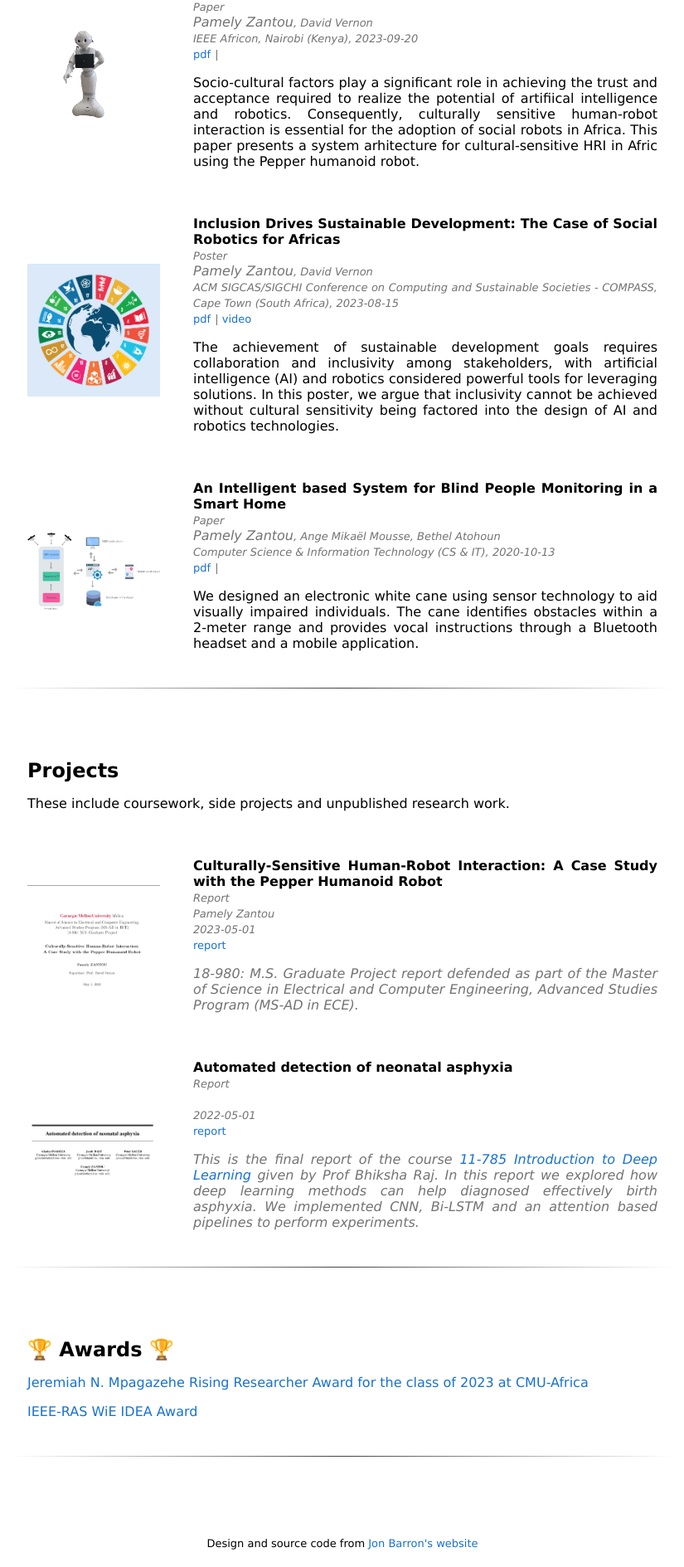
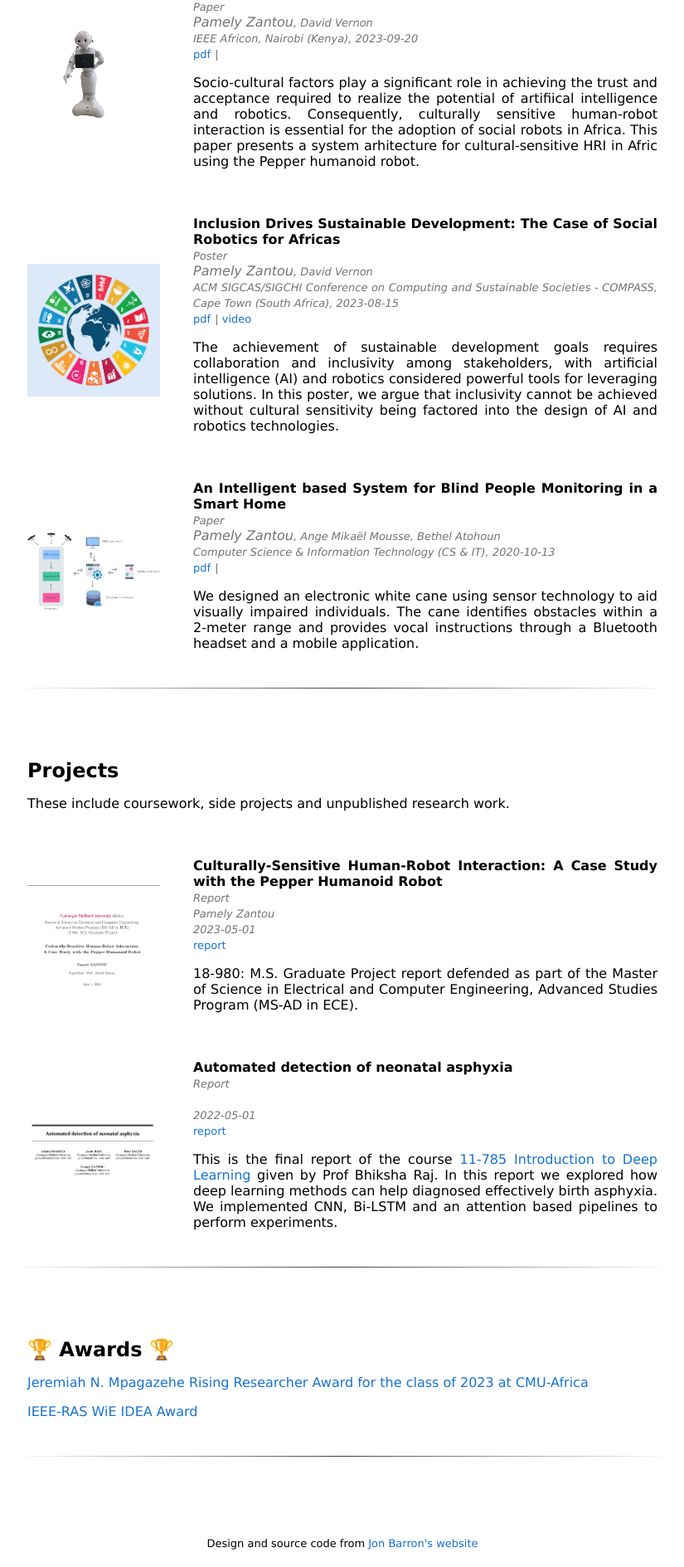
Before and after one commit to pamely/pamely.github.io, a Jekyll site: the page built from _posts/2023-12-06-winlp.markdown, in a window 1280 px wide. Shown: the part 1809-3698 px from the top of the page at 83% size, without its empty margins (227-1052 px from the left). Built offline with Jekyll 4.4.1, drawn with Linux system fonts in a browser that asks for light colours.

Commit message:
Update default.html

```diff
--- a/_layouts/default.html
+++ b/_layouts/default.html
@@ -144,7 +144,7 @@
               <em style="font-size: 13px; color: #737373">{{ post.date | date: "%Y-%m-%d" }}</em>
               <br>
               {% if post.report %}
-              <a href="{{post.report}}" style="font-size: 13px;">report</a> <em style="font-size: 13px; color: #737373">
+              <a href="{{post.report}}" style="font-size: 13px;">report</a>
               {% endif %}
               <p></p>
               {{ post.excerpt }}
```
